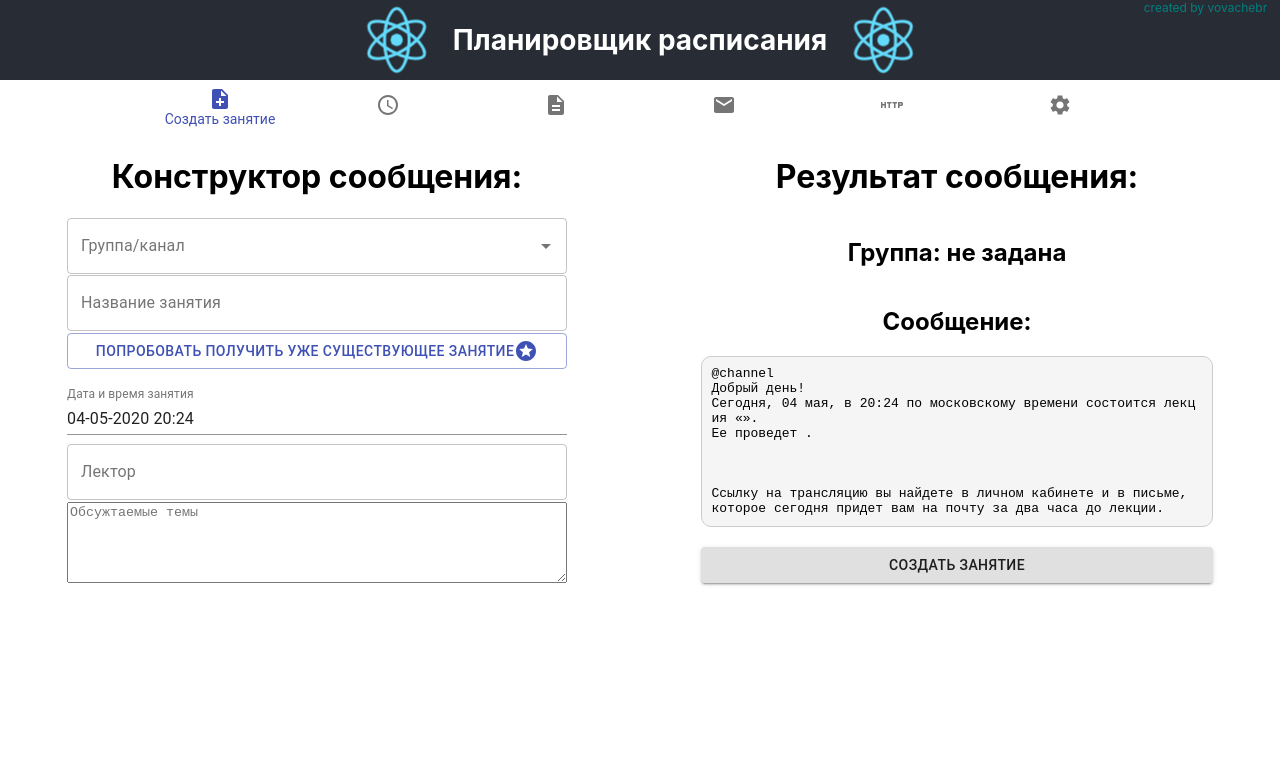
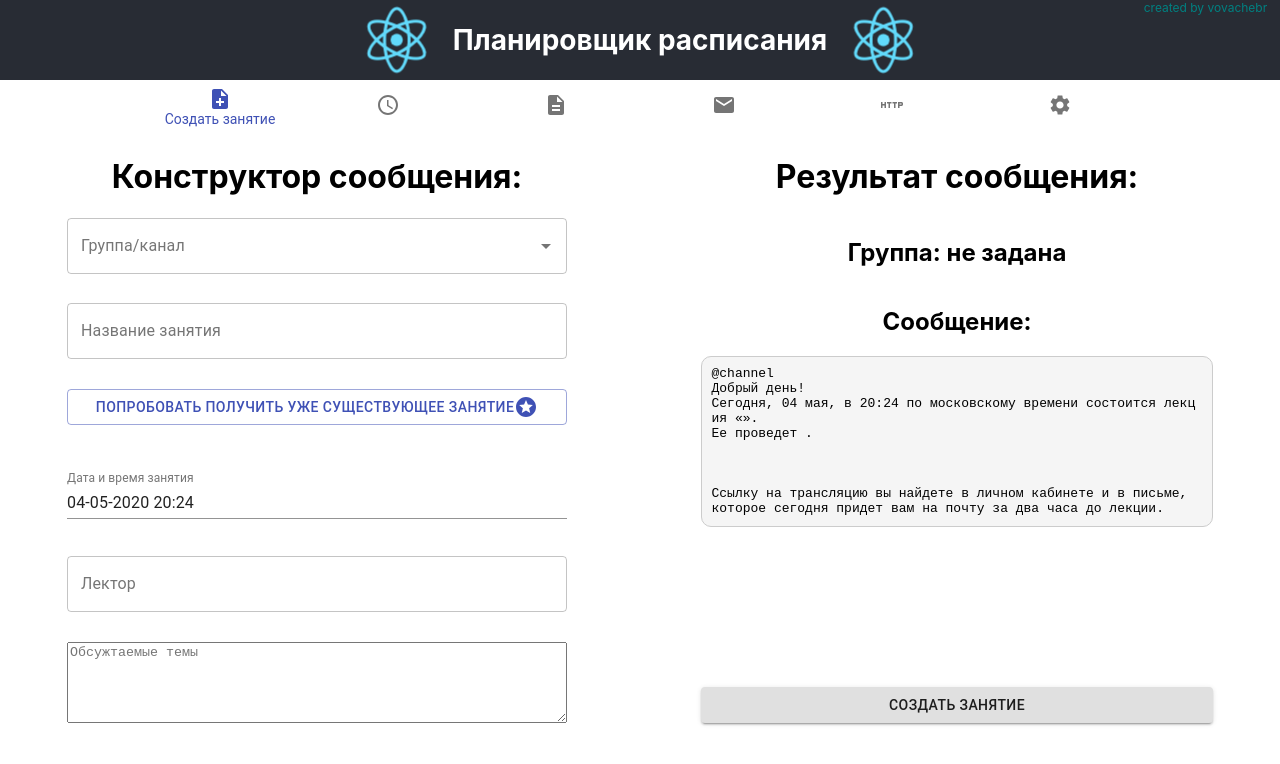
Before and after one commit to vovachebr/schedule-bot-ui, a React (Create React App) app: page / in a window 1280 px wide. Shown: the top 764 px of the page. Built offline with nearby package versions, Linux system fonts and the light colour scheme; no server answers.

Commit message:
Update send button margin

```diff
--- a/src/pages/add-lesson-page/add-lesson-page.js
+++ b/src/pages/add-lesson-page/add-lesson-page.js
@@ -47,7 +47,7 @@
     justifyContent: "space-between"
   },
   sendButton: {
-    marginTop: "10px",
+    marginTop: "150px",
   }
 }));
 function AddLessonPage({enqueueSnackbar}) {
```
